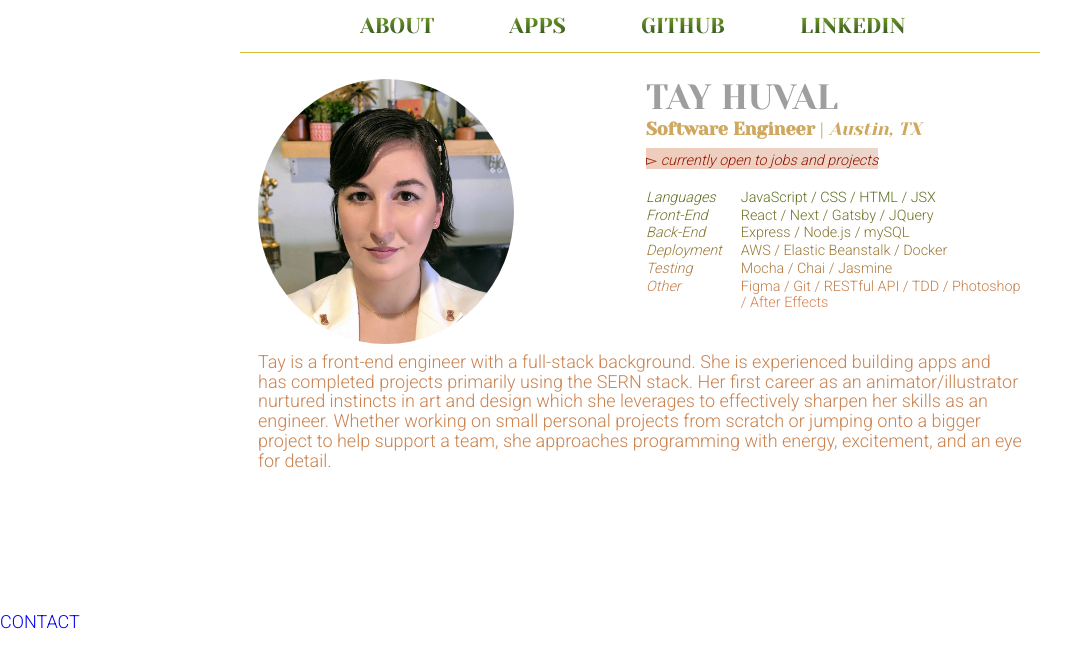
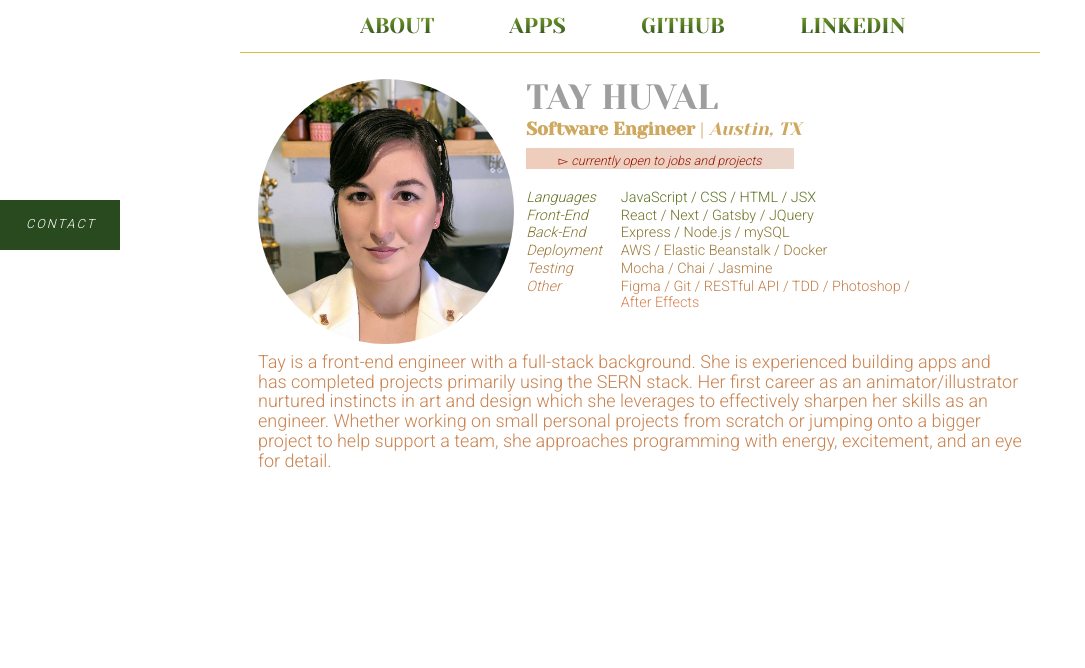
Before and after one commit to taylormleigh/tayMade, a Next.js app: page / in a window 1280 px wide. Shown: the top 668 px of the page, without its empty margins (0-1085 px from the left). Built offline with nearby package versions, Linux system fonts and the light colour scheme; grey boxes are pictures that could not be loaded.

Commit message:
adjusted table widths for app page and about page + floating contact button styling

```diff
--- a/styles.css
+++ b/styles.css
@@ -26,8 +26,17 @@
 .span_2_of_2 {
 	width: 100%;
 }
-.span_1_of_2 {
-	width: 49.2%;
+.span_1_of_2.aboutPage {
+  width: 54.2%;
+  /* margin-left: -50px; */
+  background-color: rgba(255, 255, 255, 0.6);
+  border-radius: 2%;
+}
+
+.span_1_of_2.appPage {
+  width: 49.2%;
+  background-color: rgba(255, 255, 255, 0.6);
+  border-radius: 2%;
 }
 
 /*  GO FULL WIDTH AT LESS THAN 480 PIXELS */
@@ -442,6 +451,7 @@ h5 {
 }
 /* normal text */
 h6 {
+  z-index: 900;
   font-size: 0.8rem;
   margin-left: 0;
   margin-right: 0;
@@ -565,6 +575,11 @@ table {
   /* font-size: 18px; */
   border-collapse: collapse;
 }
+
+.tableText {
+  background-color: white;
+}
+
 fieldset {
   margin-left: 0;
   margin-right: 0;
@@ -789,15 +804,48 @@ pre tt:after {
 }
 
 .contactLink,.textLink {
-  margin-Right: 3;
-  padding: 12;
+  padding: 1.8rem;
   color: #971500;
   font-Family: "Roboto";
-  font-Size: 0.8rem;
+  font-Size: 0.7rem;
   text-Decoration: none;
   transition: all 0.3s;
 }
 
 .contactLink,.textLink:hover {
-  opacity: 0.3;
+  color: #e28355;
+  opacity: 0.7;
 }
+
+
+
+/* floating contact button */
+.contactButton {
+  background-color: #294a1e;
+  color: white;
+  z-index: 999;
+  position: fixed;
+  top: 200px;
+  width: 120px;
+  height: 50px;
+  box-sizing: border-box;
+  border-radius: 0%;
+  transition: all .7s;
+}
+
+a.contactButton {
+  letter-spacing: 2px;
+  font-size: .7rem;
+  text-transform: uppercase;
+  font-style: italic;
+  text-align: center;
+  line-height: 1.6;
+  padding-left: 2px;
+  padding-top: 14px;
+}
+
+.contactButton:hover {
+  transition: all .7s;
+  color: peachpuff;
+  font-style: italic;
+}
```
